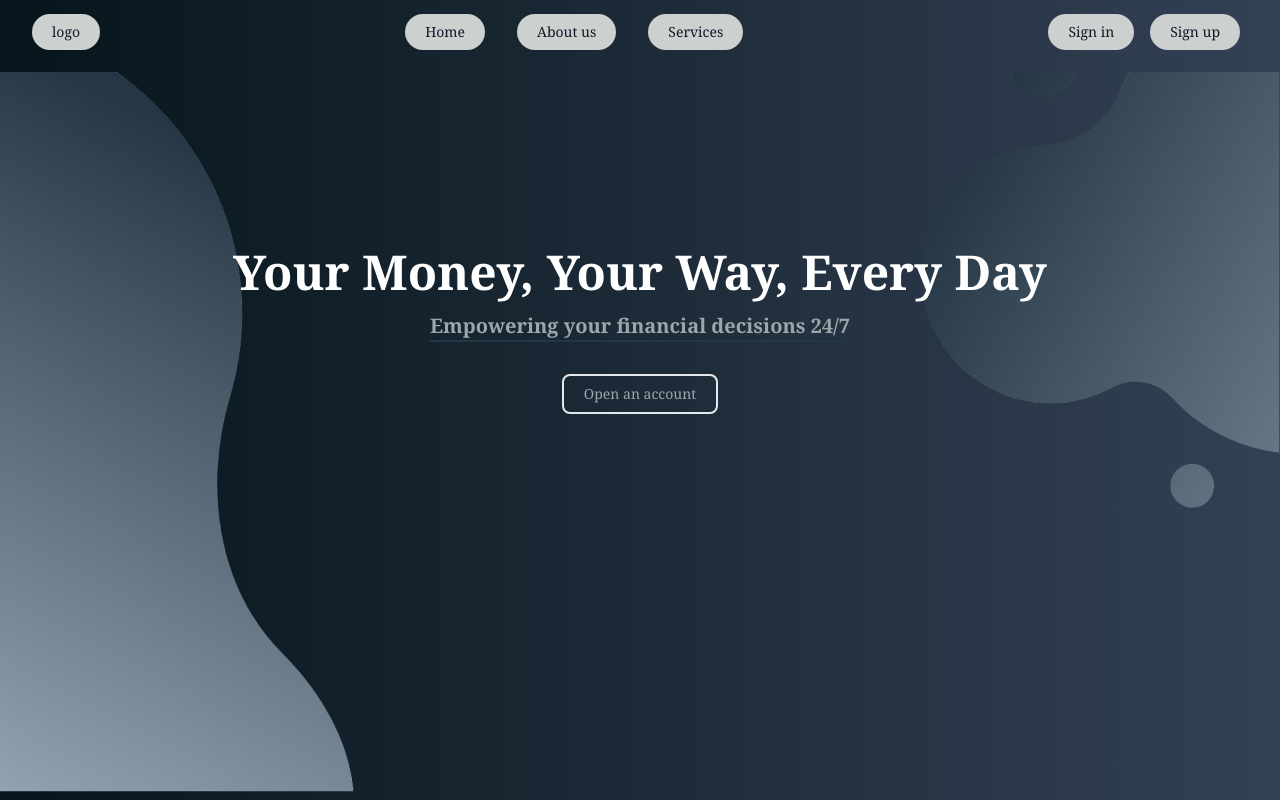
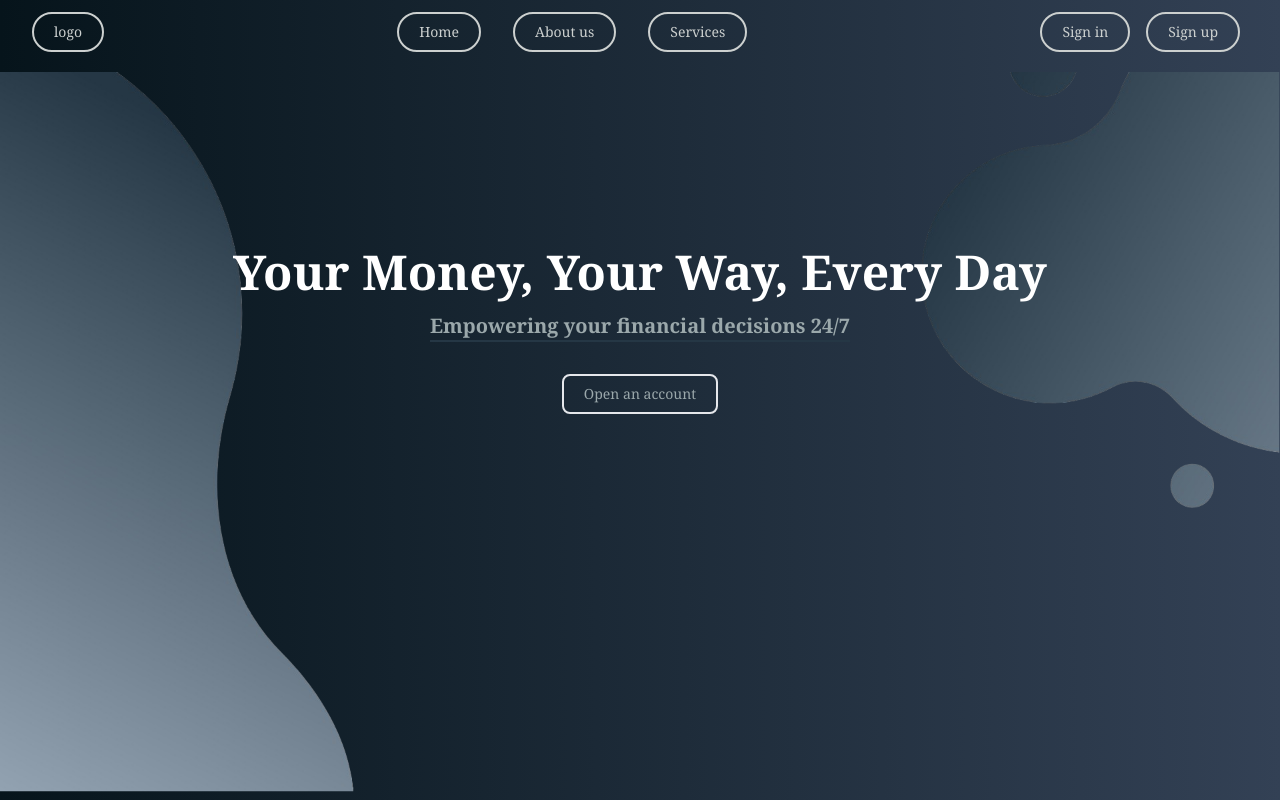
Before and after one commit to Simran903/bank-app, a React (Vite) app in the folder client/: page / in a window 1280 px wide. Shown: the top 800 px of the page. Built offline with nearby package versions, Linux system fonts and the light colour scheme.

Commit message:
Update: Enhance landing page UI and user experience

```diff
--- a/client/src/components/NavbarButton/NavbarButton.tsx
+++ /dev/null
@@ -1,9 +0,0 @@
-import React from 'react'
-
-const NavbarButton: React.FC = () => {
-  return (
-    <div>NavbarButton</div>
-  )
-}
-
-export default NavbarButton
--- a/client/src/pages/Navbar.tsx
+++ b/client/src/pages/Navbar.tsx
@@ -6,61 +6,48 @@ import {
 } from "../../@/components/ui/navigation-menu";
 import { motion } from "framer-motion";
 
+const buttonClass = "text-[#CCD0CF] border-2 border-[#CCD0CF] hover:opacity-90 font-medium rounded-full text-sm px-5 py-2 text-center me-2 mb-2 cursor-pointer";
+
+const motionProps = {
+  whileHover: { scale: 1.1 },
+  whileTap: { scale: 0.9 },
+};
+
+const NavButton: React.FC<{ children: React.ReactNode }> = ({ children }) => (
+  <motion.button {...motionProps}>
+    <NavigationMenuItem className={buttonClass}>
+      {children}
+    </NavigationMenuItem>
+  </motion.button>
+);
+
+const navItems = ["Home", "About us", "Services"];
+
 const Navbar: React.FC = () => {
   return (
-    <div className="h-14 text-[#fef9c3] flex justify-between items-center my-2 mx-8">
+    <nav className="h-14 text-[#fef9c3] flex justify-between items-center my-2 mx-8">
       <div className="logo">
-        <h1 className="text-gray-900 bg-[#CCD0CF] hover:opacity-90 font-medium rounded-full text-sm px-5 py-2 text-center me-2 mb-2 cursor-pointer">
-          logo
-        </h1>
+        <h1 className={buttonClass}>logo</h1>
       </div>
-      <div className="flex justify-center items-center">
-        <NavigationMenu>
-          <NavigationMenuList className="flex gap-6">
-            <motion.button
-              whileHover={{ scale: 1.1 }}
-              whileTap={{ scale: 0.9 }}
-            >
-              <NavigationMenuItem className="text-gray-900 bg-[#CCD0CF] hover:opacity-90 font-medium rounded-full text-sm px-5 py-2 text-center me-2 mb-2 cursor-pointer">
-                Home
-              </NavigationMenuItem>
-            </motion.button>
-            <motion.button
-              whileHover={{ scale: 1.1 }}
-              whileTap={{ scale: 0.9 }}
-            >
-              <NavigationMenuItem className="text-gray-900 bg-[#CCD0CF] hover:opacity-90 font-medium rounded-full text-sm px-5 py-2 text-center me-2 mb-2 cursor-pointer">
-                About us
-              </NavigationMenuItem>
-            </motion.button>
-            <motion.button
-              whileHover={{ scale: 1.1 }}
-              whileTap={{ scale: 0.9 }}
-            >
-              <NavigationMenuItem className="text-gray-900 bg-[#CCD0CF] hover:opacity-90 font-medium rounded-full text-sm px-5 py-2 text-center me-2 mb-2 cursor-pointer">
-                Services
-              </NavigationMenuItem>
-            </motion.button>
-          </NavigationMenuList>
-        </NavigationMenu>
+      <NavigationMenu>
+        <NavigationMenuList className="flex gap-6">
+          {navItems.map((item) => (
+            <NavButton key={item}>{item}</NavButton>
+          ))}
+        </NavigationMenuList>
+      </NavigationMenu>
+      <div className="flex gap-2">
+        {["Sign in", "Sign up"].map((text) => (
+          <motion.button
+            key={text}
+            className={buttonClass}
+            {...motionProps}
+          >
+            {text}
+          </motion.button>
+        ))}
       </div>
-      <div className="flex gap-2">
-        <motion.button
-          className="text-gray-900 bg-[#CCD0CF] hover:opacity-90 font-medium rounded-full text-sm px-5 py-2 text-center me-2 mb-2 cursor-pointer"
-          whileHover={{ scale: 1.1 }}
-          whileTap={{ scale: 0.9 }}
-        >
-          Sign in
-        </motion.button>
-        <motion.button
-          className="text-gray-900 bg-[#CCD0CF] hover:opacity-90 font-medium rounded-full text-sm px-5 py-2 text-center me-2 mb-2 cursor-pointer"
-          whileHover={{ scale: 1.1 }}
-          whileTap={{ scale: 0.9 }}
-        >
-          Sign up
-        </motion.button>
-      </div>
-    </div>
+    </nav>
   );
 };
 
```
